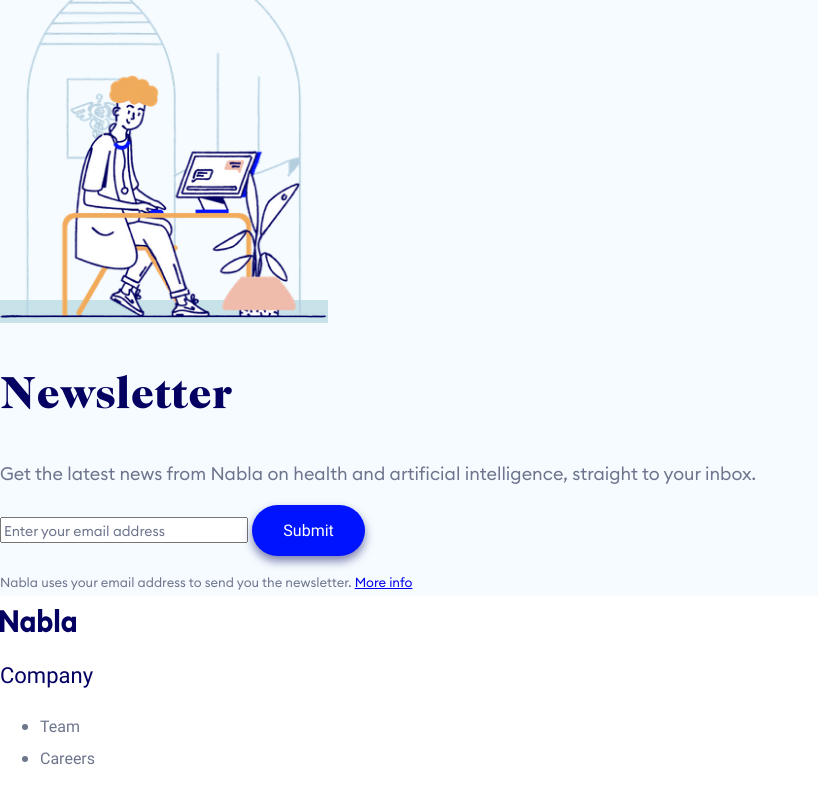
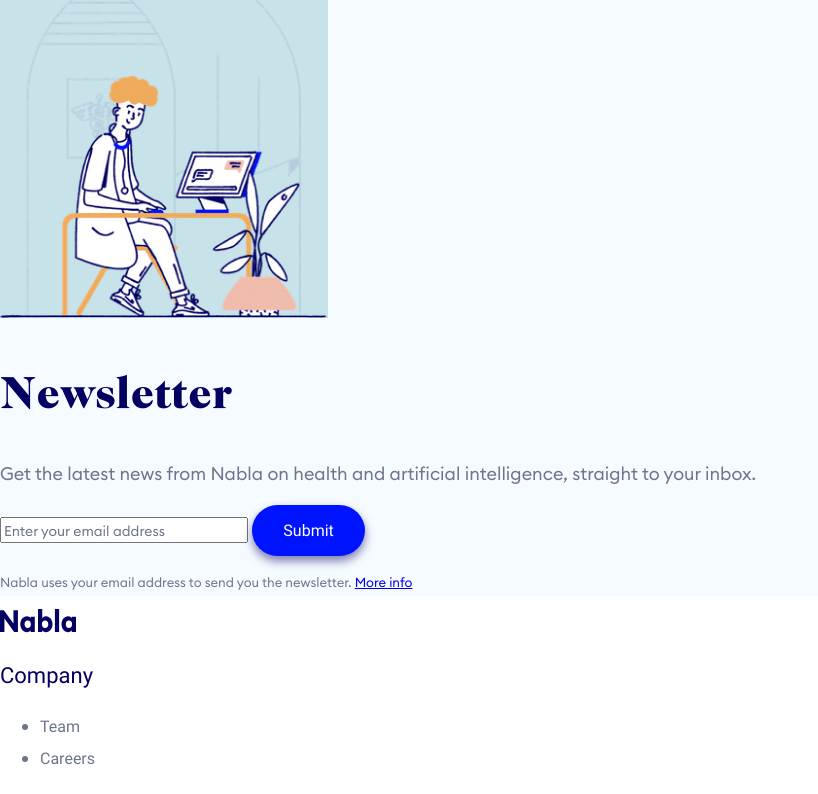
Before and after one commit to anastanei/nabla, a website: page index.html in a window 1280 px wide. Shown: the part 4961-5755 px from the top of the page, without its empty margins (0-818 px from the left). Drawn offline with Linux system fonts and the light colour scheme.

Commit message:
Fix sketch's background-color at .subscribe-section

```diff
--- a/css/style.css
+++ b/css/style.css
@@ -162,7 +162,7 @@
   background-color: #f5fbff;
 }
 
-.subscribe-section__sketch {
+.subscribe-section__sketch-img {
   background-color: #c7e3e9;
 }
 
```
